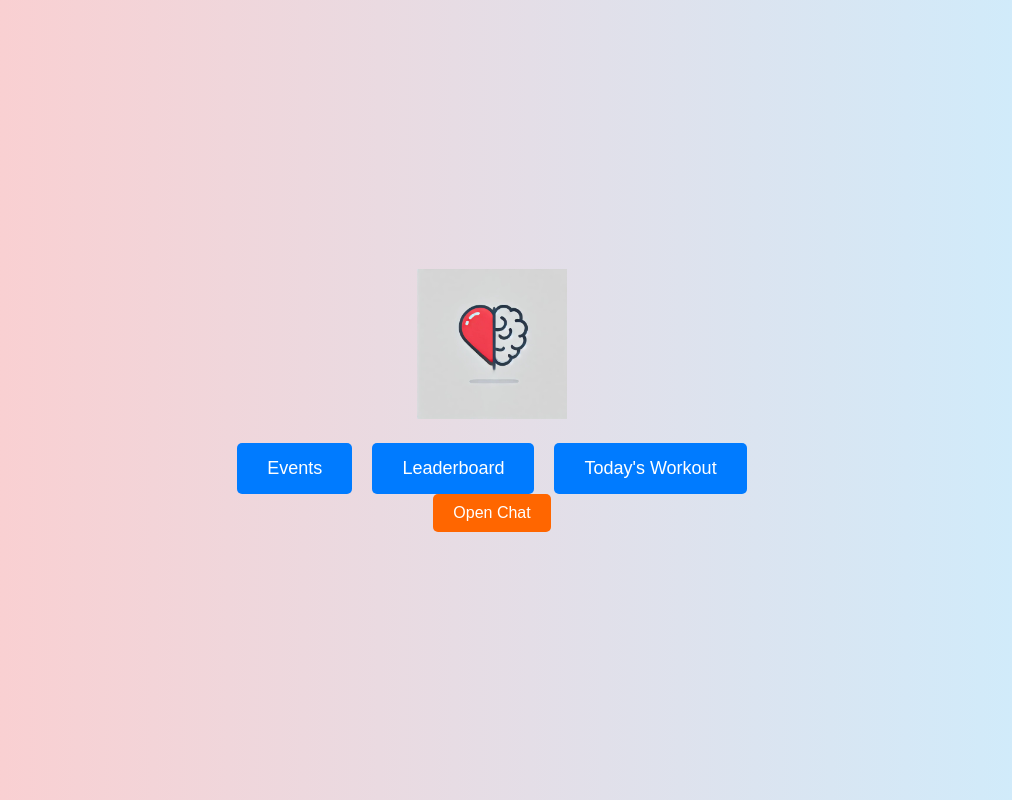
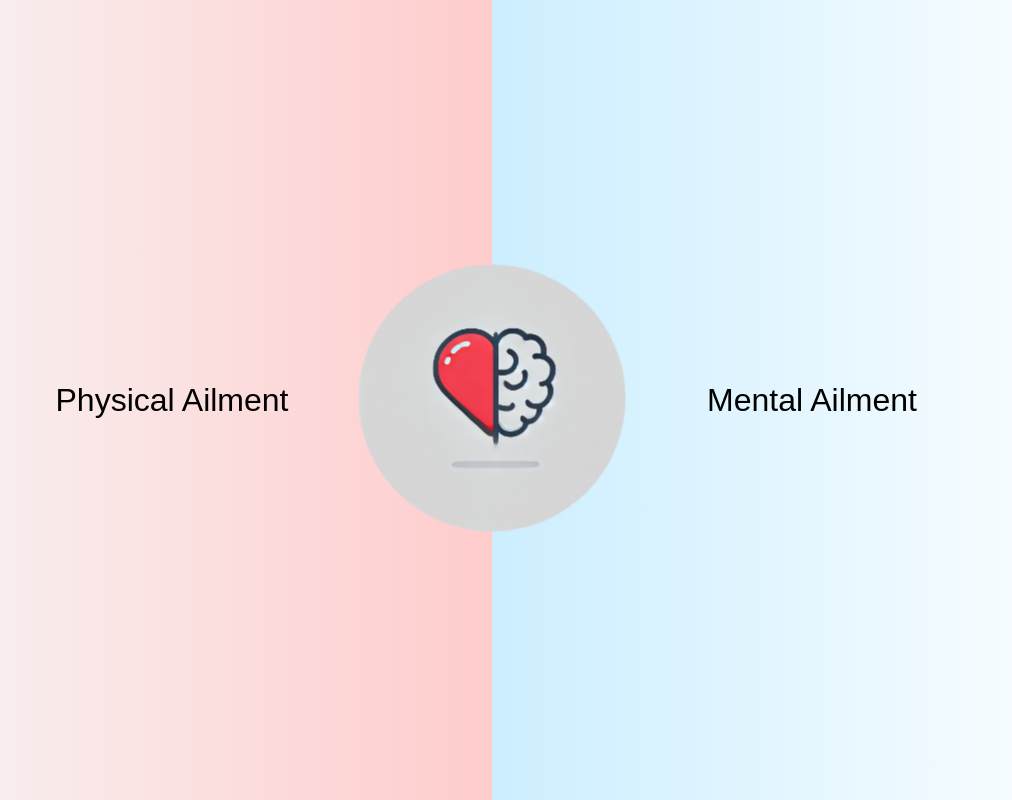
Before and after one commit to ishika1202/YHacks2024, a Flask app: page /home in a window 1280 px wide. Shown: the whole page, without its empty margins (148-1160 px from the left). Run offline with Flask 3, Linux system fonts and the light colour scheme.

Commit message:
Working code for chat bot

```diff
--- a/app.py
+++ b/app.py
@@ -23,6 +23,7 @@ from io import BytesIO
 import soundfile as sf  # To process audio formats like WAV
 import tempfile
 from resemble import Resemble
+Resemble.api_key('JtsTeaqzfiBJuvxFYh9uIgtt')
 
 # Load environment variables from .env
 load_dotenv()
@@ -357,14 +358,12 @@ def new_chat():
                 last_message = messages[0]
                 if last_message.role == 'assistant':
                     print("Last message\n\n")
-                    print("last message", last_message.content[0].text.value)
                     assistant_reply = last_message.content[0].text.value
 
         else:
             print(run.status)
 
 
-    Resemble.api_key('JtsTeaqzfiBJuvxFYh9uIgtt')
 
     # Get your default Resemble project.
     project_uuid = Resemble.v2.projects.all(1, 10)['items'][0]['uuid']
@@ -383,23 +382,22 @@ def new_chat():
                                             include_timestamps=None,
                                             is_archived=None,
                                             raw=None)
-    print(response)
     if response['success']:
-        # Get the audio URL from the response
-        audio_url = response['item']['audio_src']
-        print(f"Audio URL: {audio_url}")
+        # # Get the audio URL from the response
+        # audio_url = response['item']['audio_src']
+        # print(f"Audio URL: {audio_url}")
 
-        # Fetch the audio file from the URL
-        audio_response = requests.get(audio_url)
+        # # Fetch the audio file from the URL
+        # audio_response = requests.get(audio_url)
 
-        # Use a temporary file to store the audio and play it
-        audio_file = BytesIO(audio_response.content)
-        audio_file.seek(0)
+        # # Use a temporary file to store the audio and play it
+        # audio_file = BytesIO(audio_response.content)
+        # audio_file.seek(0)
 
-        return send_file(audio_file, mimetype='audio/wav', download_name='audio.wav')
+        # return send_file(audio_file, mimetype='audio/wav', download_name='audio.wav')
 
     #     print("assistant reply", assistant_reply)
-    #     return jsonify({'reply': assistant_reply}), 200
+        return jsonify({'reply': assistant_reply}), 200
     else:
         return jsonify({"error": "Failed to get audio"}), 400
 
@@ -475,7 +473,7 @@ def generate_video():
 
  # To make a POST request to the /new_chat route
 
-@app.route('/audio_to_text', methods=['POST'])
+# @app.route('/audio_to_text', methods=['POST'])
 # def audio_to_text():
 #     audio_file = request.files['audio']
 #     if not audio_file:
@@ -522,18 +520,44 @@ def audio_to_text():
 
     # Clean up the temporary audio file
     os.remove(temp_audio_path)
-    return requests.post('http://localhost:5000/new_chat', data={'message': transcription})
-    # print("In Audio to speech", response)
-    # print("In Audio to speech", response.content)
-    # if response.status_code == 200:
-    #     reply = response.json().get('reply')
-    #     print("Reply:", reply)
-    # # Check if the /new_chat route responded successfully
-    # if response.status_code == 200:
-    #     return jsonify({'message': 'Audio file transcribed and processed successfully'}), 200
-    # else:
-    #     return jsonify({'error': 'Failed to process the transcribed text'}), 500
 
+    # Make the POST request to another endpoint
+    response = requests.post('http://localhost:5000/new_chat', data={'message': transcription})
+
+    if response.status_code != 200:
+        return jsonify({'error': 'Failed to process chat.'}), response.status_code
+
+    # Assuming the assistant's reply is received in the response
+    assistant_reply = response.json().get('reply')
+
+    # Use Resemble to generate the audio response from the assistant's reply
+    Resemble.api_key('JtsTeaqzfiBJuvxFYh9uIgtt')
+    project_uuid = Resemble.v2.projects.all(1, 10)['items'][0]['uuid']
+    voice_uuid = Resemble.v2.voices.all(1, 10)['items'][0]['uuid']
+
+    # Create the voice clip using Resemble
+    resemble_response = Resemble.v2.clips.create_sync(
+        project_uuid, voice_uuid, assistant_reply
+    )
+
+    if resemble_response['success']:
+        # Fetch the audio file from the generated URL
+        audio_url = resemble_response['item']['audio_src']
+        audio_response = requests.get(audio_url)
+
+        # Use BytesIO to handle the file in memory
+        audio_file = BytesIO(audio_response.content)
+        audio_file.seek(0)
+
+        # Send the audio file as a response
+        return send_file(
+            audio_file,
+            mimetype='audio/wav',
+            as_attachment=True,
+            download_name='response_audio.wav'
+        )
+    else:
+        return jsonify({'error': 'Failed to generate audio'}), 400
 
 
 # Route to check the status of the video
--- a/templates/home.html
+++ b/templates/home.html
@@ -1,32 +1,85 @@
 <!DOCTYPE html>
 <html lang="en">
-  <head>
-    <meta charset="UTF-8" />
-    <meta name="viewport" content="width=device-width, initial-scale=1.0" />
-    <title>Home</title>
-    <link
-      rel="stylesheet"
-      href="{{ url_for('static', filename='css/style.css') }}"
-    />
-  </head>
-  <body>
-    <div class="home-container">
-      <!-- Centered logo -->
-      <div class="logo-center">
-        <img
-          src="{{ url_for('static', filename='images/logo.png') }}"
-          alt="Logo"
-          width="150"
-        />
-      </div>
+<head>
+    <meta charset="UTF-8">
+    <meta name="viewport" content="width=device-width, initial-scale=1.0">
+    <title>Split Button Layout</title>
+    <style>
+        * {
+            margin: 0;
+            padding: 0;
+            box-sizing: border-box;
+        }
 
-      <!-- Options below the logo -->
-      <div class="options">
-        <a href="#" class="option">Events</a>
-        <a href="#" class="option">Leaderboard</a>
-        <a href="#" class="option">Today's Workout</a>
-      </div>
-      <button onclick="window.location.href='{{ url_for('new_chat') }}'">Open Chat</button>
+        body, html {
+            height: 100%;
+            display: flex;
+            justify-content: center;
+            align-items: center;
+            background-color: #f0f0f0;
+        }
+
+        .container {
+            display: flex;
+            width: 100vw;
+            height: 100vh;
+            position: relative;
+        }
+
+        .half {
+            flex: 1;
+            border: none;
+            cursor: pointer;
+            font-size: 2rem;
+            color: black;
+            display: flex;
+            justify-content: center;
+            align-items: center;
+        }
+
+        .red {
+          background: linear-gradient(to left, #ffcccc, #f7f7f7);
+        }
+
+        .blue {
+    background: linear-gradient(to left, #ffffff, #cceeff); /* Same background */
+        }
+
+        .logo {
+            position: absolute;
+            top: 50%;
+            left: 50%;
+            transform: translate(-50%, -50%);
+            z-index: 10;
+        }
+
+        .logo img {
+            height: 250px; /* Adjust this as needed */
+            width: auto;
+            border-radius: 125px;
+            animation: pulse 1.5s infinite alternate;
+        }
+        .homeIcon {
+            height: 5000px;
+            width: auto;
+        }
+        @keyframes pulse {
+            0% {
+                transform: scale(1);
+            }
+            100% {
+                transform: scale(1.1);
+            }
+        }
+    </style>
+</head>
+<body>
+    <div class="container">
+     <button class="half red" onclick="window.location.href='{{ url_for('excercise') }}'">Physical Ailment</button>
+        <div class="logo">
+            <img src="static/images/logo.png" className="homeIcon" alt="Logo">
+        </div>
+        <button class="half blue" onclick="window.location.href='{{ url_for('new_chat') }}'">Mental Ailment</button>
     </div>
-  </body>
+</body>
 </html>
--- a/templates/new_chat.html
+++ b/templates/new_chat.html
@@ -121,6 +121,7 @@
     <div class="chat-container">
       <div class="chat-header">
         <h2>Chat with Assistant</h2>
+        <audio id="audio-player" controls style="display:none;"></audio>
         <!-- <div class="chat-buttons">
           <button id="generate-video-button">Generate Video</button>
           <button id="download-video-button" style="display: none">
@@ -190,6 +191,7 @@
                     if (!response.ok) {
                         throw new Error('Network response was not ok');
                     }
+                    console.log('Response:', response);
                     return response.blob();  // Get the audio blob
                 })
                 .then(audioBlob => {
```
Also changed, not shown: templates/excercise.html (+6 -3 lines).
